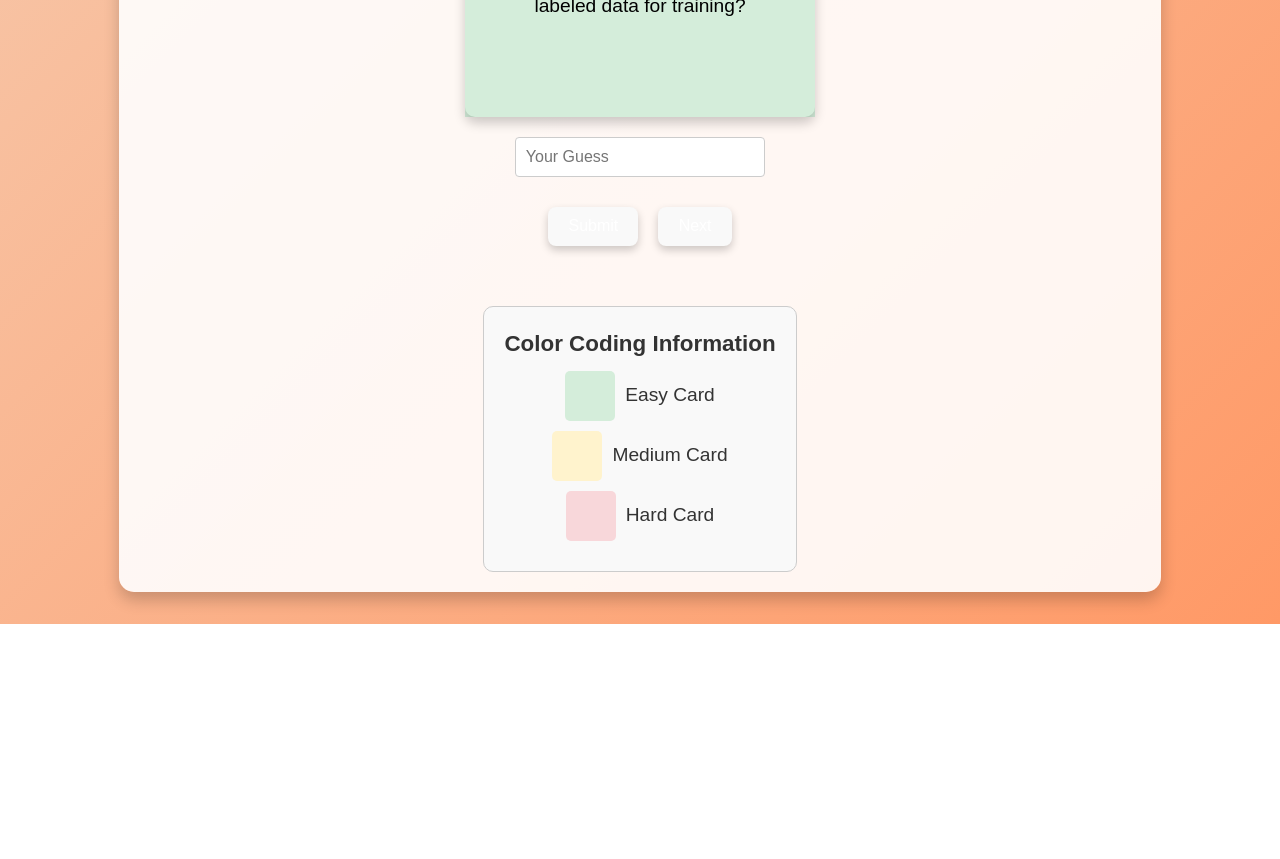
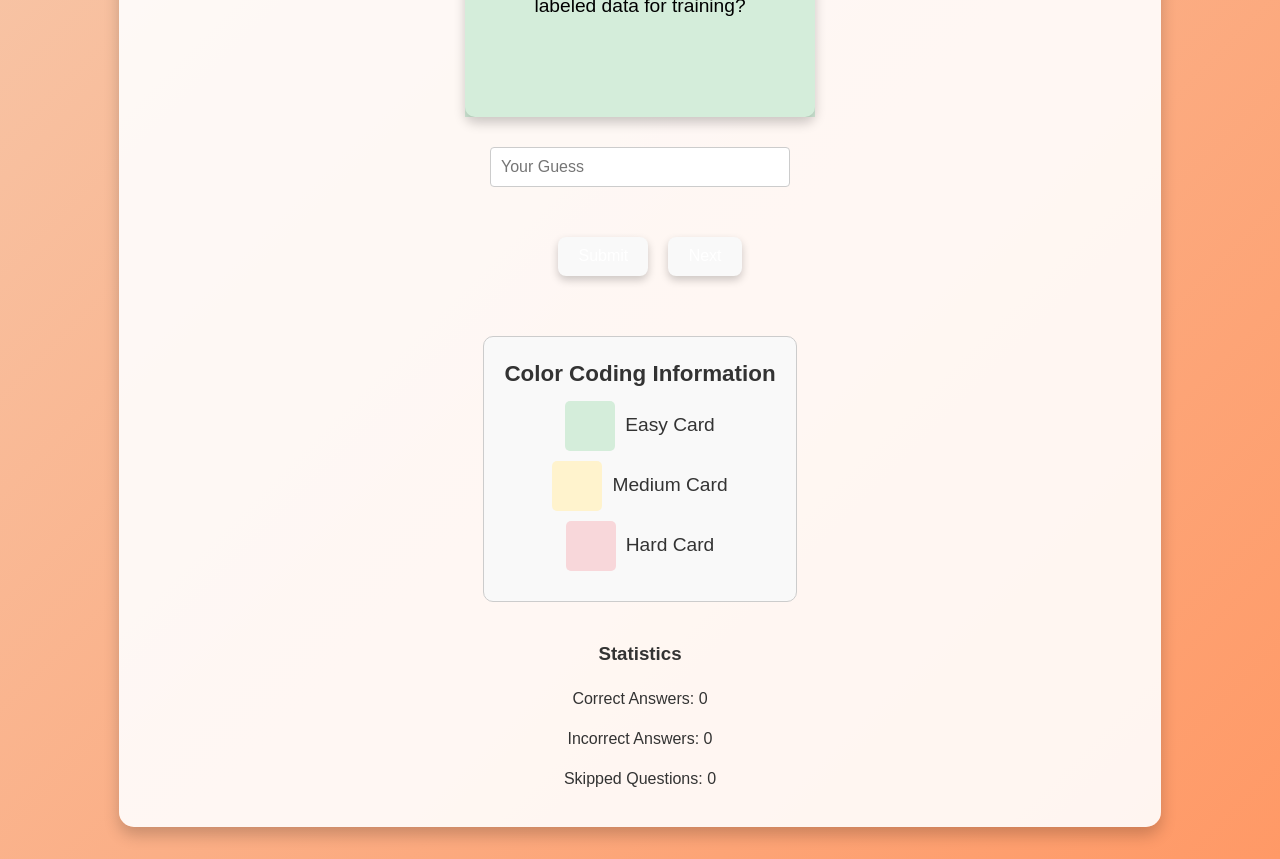
Before and after one commit to vetskiver/flashcards-pt2, a React (Vite) app: page / in a window 1280 px wide. Shown: the part 380-1239 px from the top of the page. Before the commit the page ends 1004 px from the top, so only its background shows below. Built offline with nearby package versions, Linux system fonts and the light colour scheme.

Commit message:
keep tracking correct, incorrect and skipped questions

```diff
--- a/src/App.css
+++ b/src/App.css
@@ -68,7 +68,7 @@ body {
   border-radius: 10px;
   box-shadow: 0 6px 12px rgba(0, 0, 0, 0.2);
   transform-style: preserve-3d;
-  transition: transform 0.6s, background-color 0.3s;
+  transition: transform 0.6s, background-color 0.3s, transform 0.3s;
   cursor: pointer;
   display: flex;
   align-items: center;
@@ -127,9 +127,11 @@ body {
   background-color: #f8d7da;
 }
 
-/* Button Styling */
+/* Next Button Styling */
 button {
-  margin: 10px; /* Add space around buttons */
+  margin-top: 20px; /* Space above the button */
+  margin-bottom: 10px; /* Space below the button (if needed) */
+  margin-left: 20px; /* Space on the left side of the button */
   background-color: #ff6600;
   border: none;
   border-radius: 5px;
@@ -149,6 +151,7 @@ button:hover {
 button:active {
   transform: scale(1.02);
 }
+
 
 /* Color Coding Info Styling */
 .color-coding {
@@ -184,16 +187,18 @@ button:active {
   color: #333;
 }
 
+/* Input Field Styling */
 .input-field {
   border: 1px solid #ccc;
   padding: 10px;
   border-radius: 4px;
-  width: 25%;
+  width: 300px; /* Adjust the width as needed */
   box-sizing: border-box;
   font-size: 16px;
   color: #333;
   background-color: #fff;
   transition: border-color 0.3s ease, box-shadow 0.3s ease;
+  margin: 10px 0; /* Add space around the input field */
 }
 
 .input-field:focus {
--- a/src/App.jsx
+++ b/src/App.jsx
@@ -14,6 +14,12 @@ const App = () => {
   const [flipped, setFlipped] = useState(false);
   const [guess, setGuess] = useState('');
   const [isCorrect, setIsCorrect] = useState(null);
+  const [showAnswer, setShowAnswer] = useState(false);
+
+  // State variables for tracking answers
+  const [correctAnswers, setCorrectAnswers] = useState(0);
+  const [incorrectAnswers, setIncorrectAnswers] = useState(0);
+  const [skippedQuestions, setSkippedQuestions] = useState(0);
 
   const getNextCard = () => {
     let nextCard;
@@ -29,9 +35,14 @@ const App = () => {
     setFlipped(false);
     setGuess('');
     setIsCorrect(null);
+    setShowAnswer(false); // Hide answer when going to the next card
   };
 
   const handleFlip = () => {
+    if (!guess.trim()) {
+      // Increment skipped questions if no guess was made
+      setSkippedQuestions(skippedQuestions + 1);
+    }
     setFlipped(!flipped);
   };
 
@@ -41,9 +52,33 @@ const App = () => {
 
   const handleSubmit = () => {
     const correctAnswer = Data[currentCard].answer.toLowerCase();
-    setIsCorrect(guess.toLowerCase() === correctAnswer);
-    setFlipped(true);
+    const isAnswerCorrect = guess.toLowerCase() === correctAnswer;
+
+    setIsCorrect(isAnswerCorrect);
+    setShowAnswer(true); // Show answer immediately when submitting
+
+    // Update correct and incorrect answers
+    if (isAnswerCorrect) {
+      setCorrectAnswers(correctAnswers + 1);
+    } else {
+      setIncorrectAnswers(incorrectAnswers + 1);
+    }
+
+    // Delay the flip action to prevent showing the next card's answer briefly
+    setTimeout(() => {
+      setFlipped(true);
+    }, 300); // Adjust delay as needed
   };
+
+  // Optionally, auto-flip card after showing answer and a delay
+  React.useEffect(() => {
+    if (flipped) {
+      const timer = setTimeout(() => {
+        handleNext();
+      }, 1000); // Adjust delay if needed
+      return () => clearTimeout(timer);
+    }
+  }, [flipped]);
 
   return (
     <div className="App">
@@ -57,6 +92,7 @@ const App = () => {
           flipped={flipped}
           onFlip={handleFlip}
           difficulty={Data[currentCard].difficulty.toLowerCase()}
+          showAnswer={showAnswer} // Pass this to control answer visibility
         />
         <GuessInput
           value={guess}
@@ -72,6 +108,14 @@ const App = () => {
           isNextDisabled={isCorrect === null}
         />
         <ColorCodingInfo />
+
+        {/* Display statistics */}
+        <div className="stats">
+          <h3>Statistics</h3>
+          <p>Correct Answers: {correctAnswers}</p>
+          <p>Incorrect Answers: {incorrectAnswers}</p>
+          <p>Skipped Questions: {skippedQuestions}</p>
+        </div>
       </div>
     </div>
   );
```
